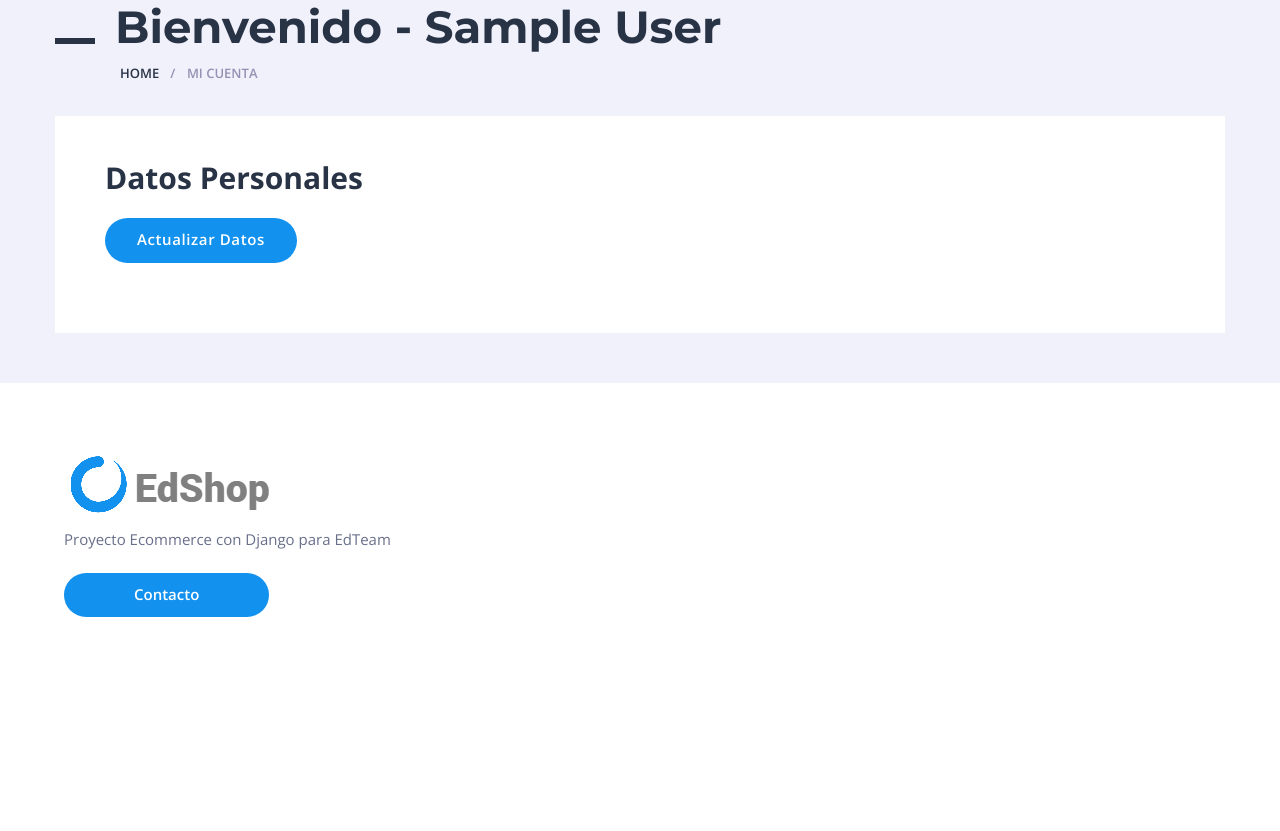
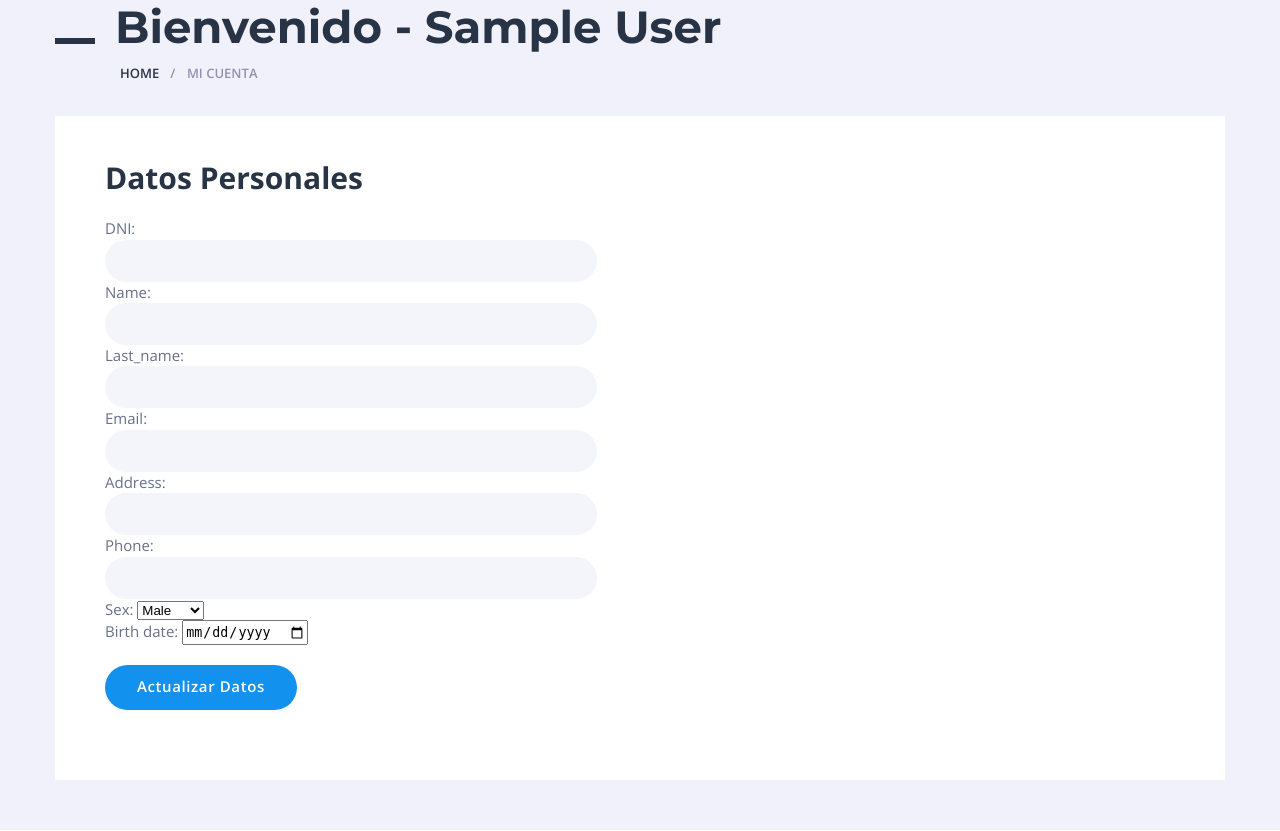
Before and after one commit to jpca92/EDShop, a Django app: page /account in a window 1280 px wide. Shown: the part 157-988 px from the top of the page. Before the commit the page ends 774 px from the top, so only its background shows below. Run offline with Django 5.2, Linux system fonts and the light colour scheme; the visitor is signed in with stand-in values (Sample User, id 1); data that the repository does not hold is empty; some libraries are stand-ins or nearby versions; some web fonts are replaced.

Commit message:
lesson 4.6

```diff
--- a/appweb/models.py
+++ b/appweb/models.py
@@ -32,6 +32,8 @@ class Client(models.Model):
     sex = models.CharField(max_length=10, null=True)
     phone = models.CharField(max_length=30, null=True)
     address = models.CharField(max_length=200)
+    birth_date = models.DateField(null=True, blank=True)
+
 
     def __str__(self):
         return self.dni
--- a/appweb/templates/cuenta.html
+++ b/appweb/templates/cuenta.html
@@ -1,5 +1,4 @@
 {% extends 'layout.html' %}
-{% load crispy_forms_tags %}
 {% block content %}
 <h1 class="maincont-ttl">Bienvenido - {{ user.first_name }} {{ user.last_name }}</h1>
     <ul class="b-crumbs">
@@ -14,7 +13,7 @@
                     <h2>Datos Personales</h2>
                     <form method="post" action="{% url 'appweb:updateclient' %}" class="register">
                         {% csrf_token %}
-                        {{ formClient|crispy }}
+                        {{ formClient}}
                         <p class="auth-submit">
                             <input type="submit" value="Actualizar Datos">
                         </p>
--- a/appweb/templates/login.html
+++ b/appweb/templates/login.html
@@ -11,11 +11,11 @@
         <div class="auth-wrap">
             <div class="auth-col">
                 <h2>Login</h2>
-                <form method="post" class="login" action="{% url 'appweb:loginUsuario' %}">
+                <form method="post" class="login" action="{% url 'appweb:loginuser' %}">
                     {% csrf_token %}
                     <p>
                         <label for="username">E-mail <span class="required">*</span></label>
-                        <input type="text" id="username" name="usuario">
+                        <input type="text" id="username" name="user">
                     </p>
                     <p>
                         <label for="password">Password <span class="required">*</span></label>
@@ -27,7 +27,7 @@
                         <label for="rememberme">Remember me</label>
                     </p>
                     <p>
-                        <label for="alert-danger"> {{error}}</label>
+                        <label for="alert-danger"> {{message}}</label>
                     </p>
                     <p class="auth-lost_password">
                         <a href="#">Lost your password?</a>
--- a/appweb/urls.py
+++ b/appweb/urls.py
@@ -15,6 +15,7 @@ urlpatterns = [
     path('clearcart', views.clear_cart, name='clearcart'),
     path('createuser', views.createUser, name='createuser'),
     path('account', views.accountUser, name='accountuser'),
-    path('updateclient', views.updateClient, name='updateclient')
+    path('updateclient', views.updateClient, name='updateclient'),
+    path('login', views.loginUser, name='loginuser')
 
 ]
--- a/appweb/views.py
+++ b/appweb/views.py
@@ -97,7 +97,7 @@
     if request.method == 'POST':
         dataUser = request.POST['newUser']
         dataPassword = request.POST['newPassword']
-        newUser = User.object.create_user(username=dataUser, email=dataUser, password=dataPassword)
+        newUser = User.objects.create_user(username=dataUser, email=dataUser, password=dataPassword)
         if newUser is not None:
             login(request, newUser)
             return redirect('/account')
@@ -107,11 +107,30 @@
 
 
 def accountUser(request):
+    try:
+        editClient = Client.objects.get(user= request.user)
+        dataClient = {
+            'name': request.user.first_name,
+            'last_name': request.user.last_name,
+            'email': request.user.email,
+            'address': editClient.address,
+            'phone': editClient.phone,
+            'dni': editClient.dni,
+            'sex': editClient.sex,
+            'birth_date': editClient.birth_date
+        }
+    except:
+        {
+            'name': request.user.first_name,
+            'last_name': request.user.last_name,
+            'email': request.user.email
+        }
+
     formClient = ClientForm()
     context = {
         'formClient': formClient
     }
-    return render(request, 'cuenta.html')
+    return render(request, 'cuenta.html', context)
 
 def updateClient(request):
     message = ''
@@ -133,7 +152,8 @@
             newClient.address = dataClient['address']
             newClient.phone = dataClient['phone']
             newClient.sex = dataClient['sex']
-            newClient.birth_date = dataClient['birth_date']
+            newClient.birth_date= dataClient['birth_date']
+            newClient.save()
 
             message = 'Client updated successfully'
         context = {
@@ -144,3 +164,21 @@
 
 
     return render(request, 'cuenta.html', context)
+
+def loginUser(request):
+    context = {}
+
+    if request.method == 'POST':
+        dataUser = request.POST['user']
+        dataPassword = request.POST['password']
+        userAuth = authenticate(request, username=dataUser, password=dataPassword)
+
+        if userAuth is not None:
+            login(request, userAuth)
+            return redirect('/account')
+        else:
+            context = {
+                'message':'Invalid credentials'
+            }
+
+    return render(request, 'login.html', context)
```
Also changed, not shown: appweb/migrations/0004_client_birth_date.py (added).
